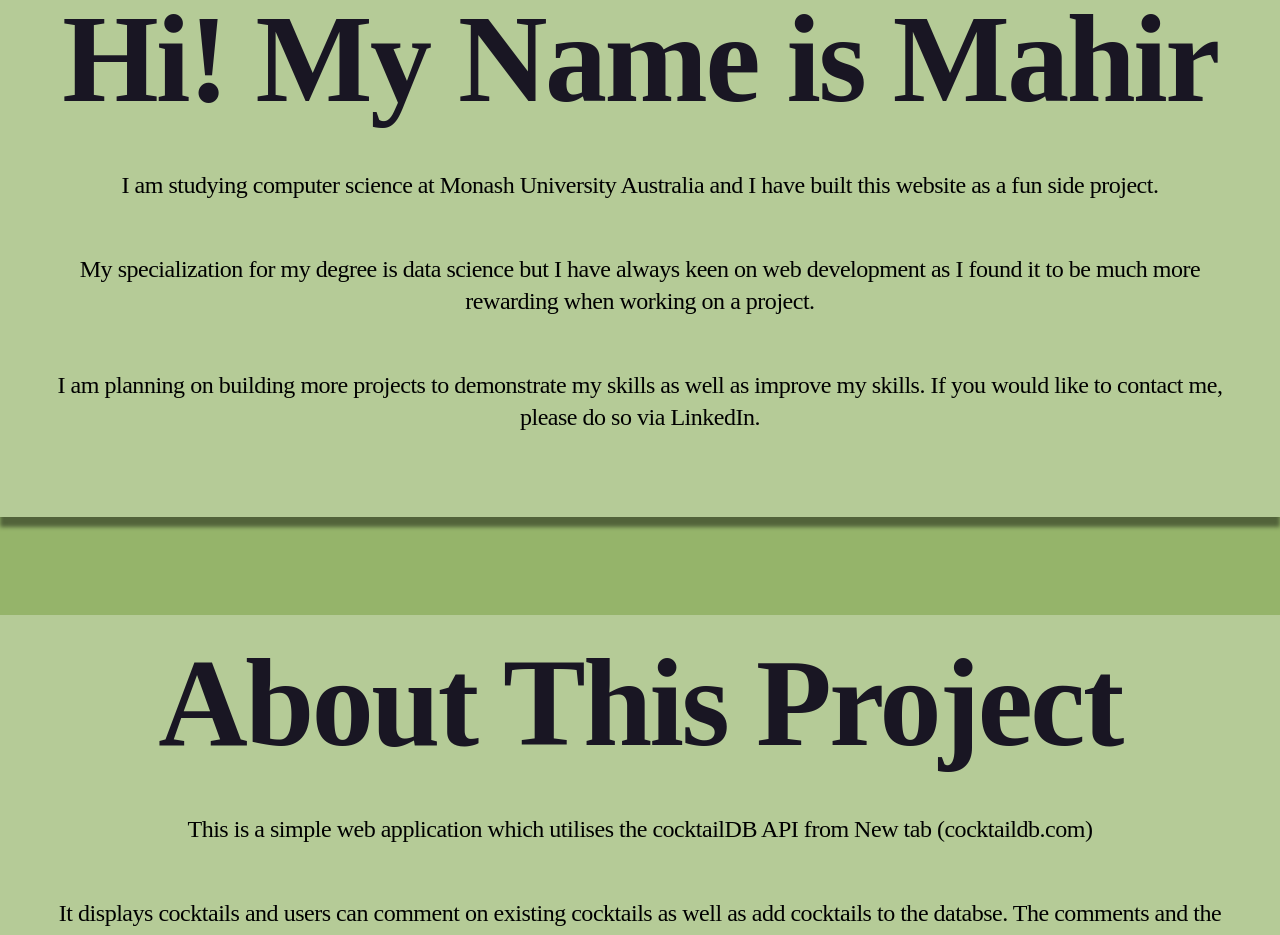
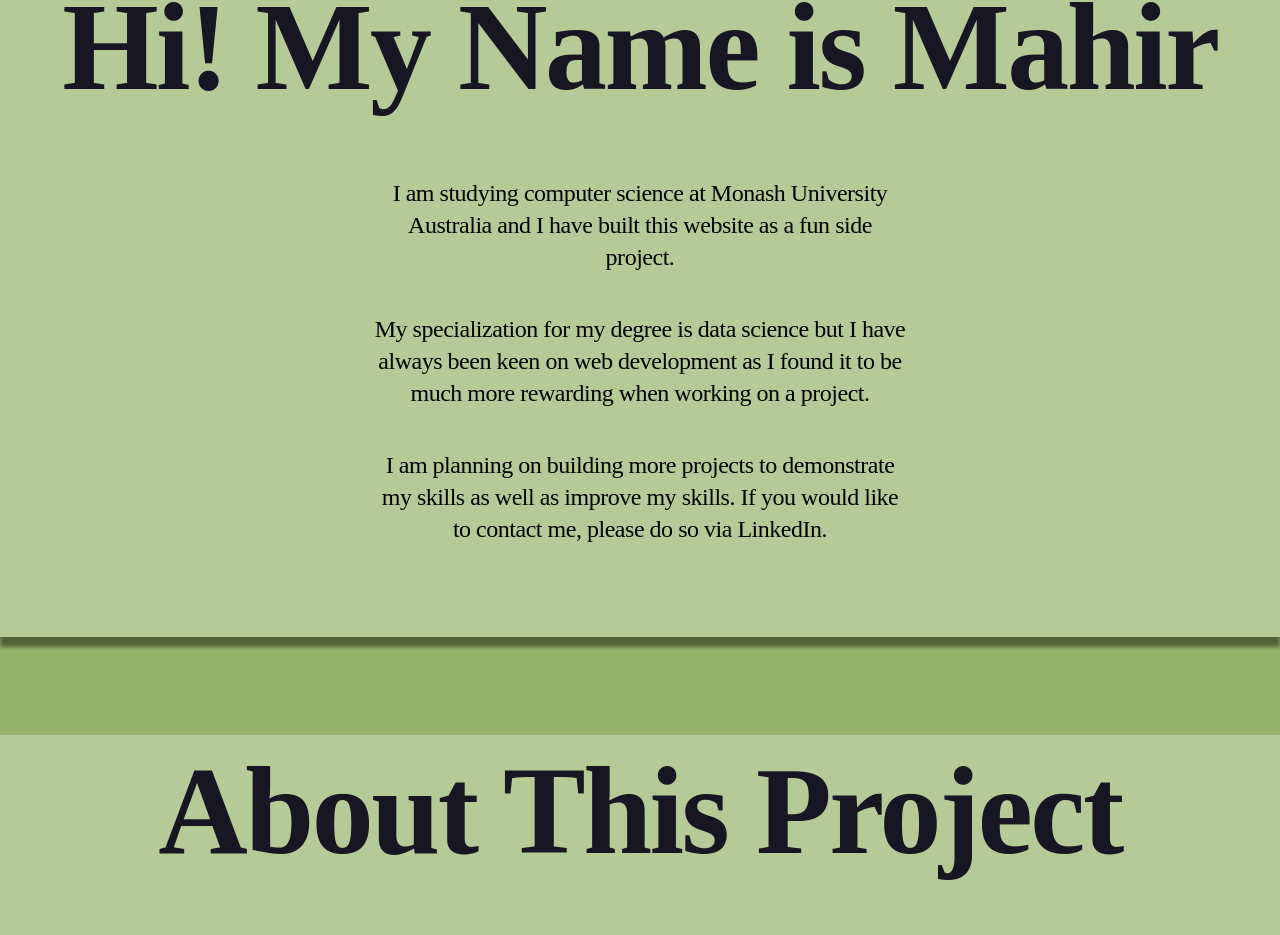
Before and after one commit to MahirAbrar/CocktailDBApp, a React (Create React App) app: page /aboutus in a window 1280 px wide. Shown: the part 121-1056 px from the top of the page. Built offline with nearby package versions, Linux system fonts and the light colour scheme; no server answers; a web font is replaced by a local one.

Commit message:
unable to send props through react router

```diff
--- a/src/App.tsx
+++ b/src/App.tsx
@@ -1,15 +1,37 @@
-import * as React from 'react';
+import React, { useState, useEffect } from 'react';
 import { Link} from 'react-router-dom';
+import axios from 'axios';
+
 import Main from './Main';
 import "./App.css"
 import { FontAwesomeIcon } from '@fortawesome/react-fontawesome';
 import { faChampagneGlasses } from '@fortawesome/free-solid-svg-icons';
 
 export default function App() {
+
+  const [cocktails, setCocktails] = useState()
+  const [popularCocktails,setPopularCocktails] = useState()
+
+  useEffect(() => {
+    const fetchCocktails = async () => {
+      const result = await axios.get('https://www.thecocktaildb.com/api/json/v1/1/search.php?s=margarita');
+
+      setCocktails(result.data.drinks.slice(0, 4));
+    };
+
+    const fetchPopularDrinks = async () => {
+      const result = await axios.get("https://www.thecocktaildb.com/api/json/v1/1/search.php?s=p")
+      setPopularCocktails(result.data.drinks.slice(0, 3));
+    }
+    fetchCocktails();
+    fetchPopularDrinks();
+  }, []);
+
+
   return (
     <>
       <div className='navBar'>
-        <Link to='/'>
+        <Link to="/" state={{ cocktails: cocktails, popularCocktails: popularCocktails }}>
         <div className='logo'>
         <FontAwesomeIcon icon={faChampagneGlasses} size="3x" />
           <h2 id='logoName'>Drink<br/>S4U</h2>
--- a/src/components/AboutUs.tsx
+++ b/src/components/AboutUs.tsx
@@ -1,36 +1,46 @@
 import React from 'react'
+import { motion } from 'framer-motion';
 import "../styles/Home.css"
 
 function AboutUs() {
   return (
     <>
-
-    <div className='contentBox'>
+    <motion.div
+      className='contentBox'
+      initial={{ opacity: 0 }}
+      animate={{ opacity: 1 }}
+      transition={{ duration: 1 }}
+    >
       <h3 className='bigText'>Hi! My Name is Mahir </h3>
+      <div className="paraContent">
       <p>
         I am studying computer science at Monash University Australia and I have built this website as a fun side project.
       </p>
       <p>
-My specialization for my degree is data science but I have always keen on web development as I found it to be much more rewarding when working on a project.
+        My specialization for my degree is data science but I have always been keen on web development as I found it to be much more rewarding when working on a project.
       </p>
       <p>
-
-
         I am planning on building more projects to demonstrate my skills as well as improve my skills. If you would like to contact me, please do so via LinkedIn.
       </p>
-
-
+      </div>
       <div className="links"></div>
-    </div>
+    </motion.div>
     <br />
-    <div className='contentBox'>
+    <motion.div
+      className='contentBox'
+      initial={{ opacity: 0 }}
+      animate={{ opacity: 1 }}
+      transition={{ duration: 1 }}
+    >
       <h3 className='bigText'>About This Project</h3>
+      <div className="paraContent">
         <p>This is a simple web application which utilises the cocktailDB API from New tab (cocktaildb.com)
         </p>
         <p>
           It displays cocktails and users can comment on existing cocktails as well as add cocktails to the databse. The comments and the addition of new cocktails has been implemented myself.
         </p>
       </div>
+    </motion.div>
     </>
   )
 }
--- a/src/components/Home.tsx
+++ b/src/components/Home.tsx
@@ -1,39 +1,24 @@
 import React, { useState, useEffect } from 'react';
 import { motion, useAnimation } from 'framer-motion';
 import { useInView } from 'react-intersection-observer';
-
+import { useLocation } from "react-router-dom";
 import { Link } from 'react-router-dom';
-import axios from 'axios';
 import "../styles/Home.css"
 
-interface ICocktail {
-  idDrink: string;
-  strDrink: string;
-  strDrinkThumb: string;
-}
 
-const Home: React.FC = () => {
-  const [cocktails, setCocktails] = useState<ICocktail[]>([]);
-  const [popularCocktails,setPopularCocktails] = useState<ICocktail[]>([]);
+
+const Home: React.FC = (props) => {
+
+  const location = useLocation();
+  const propsData = location.state;
+  console.log(propsData);
+
+
   const controls = useAnimation();
   const { ref, inView } = useInView({
     triggerOnce: true, // The animation will be triggered once
   });
 
-  useEffect(() => {
-    const fetchCocktails = async () => {
-      const result = await axios.get('https://www.thecocktaildb.com/api/json/v1/1/search.php?s=margarita');
-
-      setCocktails(result.data.drinks.slice(0, 4));
-    };
-
-    const fetchPopularDrinks = async () => {
-      const result = await axios.get("https://www.thecocktaildb.com/api/json/v1/1/search.php?s=p")
-      setPopularCocktails(result.data.drinks.slice(0, 3));
-    }
-    fetchCocktails();
-    fetchPopularDrinks();
-  }, []);
 
   useEffect(() => {
     if (inView) {
@@ -50,9 +35,9 @@ const Home: React.FC = () => {
     >
       <div className="imageText">
         <div className="imageCircles">
-          {cocktails.map((cocktail) => (
+          {/* {cocktails.map((cocktail) => (
             <img src={cocktail.strDrinkThumb} alt={cocktail.strDrink} key={cocktail.idDrink}/>
-          ))}
+          ))} */}
         </div>
         <h3 className='bigText'>Find your perfect drink...</h3>
       </div>
@@ -74,7 +59,7 @@ const Home: React.FC = () => {
         }}
     >
       <h3 className='bigText'>Top Alcoholic Drinks</h3>
-      <div className="imageBox">
+      {/* <div className="imageBox">
         {popularCocktails.map((popularCocktail) => (
           <div className='box' key={popularCocktail.idDrink}>
             <img src={popularCocktail.strDrinkThumb} alt={popularCocktail.strDrink}/>
@@ -84,7 +69,7 @@ const Home: React.FC = () => {
             </ul>
           </div>
         ))}
-      </div>
+      </div> */}
     </motion.div>
     <motion.div className='contentBox'
         ref={ref}
--- a/src/styles/Home.css
+++ b/src/styles/Home.css
@@ -11,7 +11,6 @@
   box-sizing: border-box;
   background: rgba(255, 255, 255, 0.30);
   box-shadow: 0px 10px 4px 0px rgba(0, 0, 0, 0.45);
-  padding: 2rem;
 }
 .imageText {
   background: none;
@@ -142,3 +141,12 @@ border: none;
 .didYouKnow:hover {
   color: #ffd700;
 }
+
+.paraContent {
+  width: 35.8125rem;
+  background: none;
+}
+
+.paraContent p {
+  padding: 20px;
+}
```
Also changed, not shown: src/Main.tsx (+13 -1 lines). Lines whose indentation alone changed are shown as unchanged.
